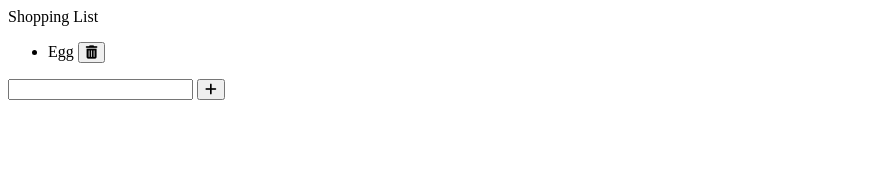
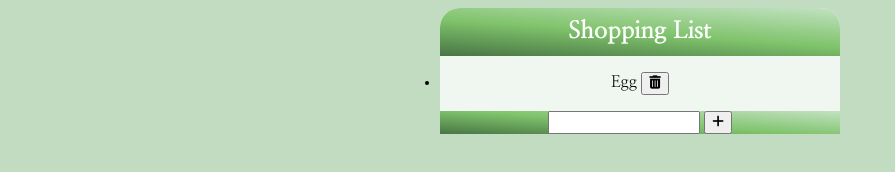
Before and after one commit to Damdadira/todo-list, a plain HTML site: page index.html in a window 1280 px wide. Shown: the whole page, without its empty margins (0-895 px from the left). Drawn offline with Linux system fonts and the light colour scheme.

Commit message:
CSS: gradient

```diff
--- a/index.html
+++ b/index.html
@@ -11,6 +11,12 @@
       src="https://kit.fontawesome.com/800bccca5a.js"
       crossorigin="anonymous"
     ></script>
+    <link rel="preconnect" href="https://fonts.googleapis.com" />
+    <link rel="preconnect" href="https://fonts.gstatic.com" crossorigin />
+    <link
+      href="https://fonts.googleapis.com/css2?family=Nanum+Myeongjo:wght@400;700;800&display=swap"
+      rel="stylesheet"
+    />
   </head>
   <body>
     <section class="list">
--- a/style.css
+++ b/style.css
@@ -0,0 +1,53 @@
+:root {
+  /* Font weight */
+  --weight-regular: 400;
+  --weight-bold: 700;
+  --whight-extra-bold: 800;
+}
+
+* {
+  box-sizing: border-box;
+  font-family: 'Nanum Myeongjo', serif;
+}
+
+ul {
+  padding: 0;
+}
+
+body {
+  background-color: rgba(98, 166, 98, 0.389);
+  text-align: center;
+}
+
+.list {
+  width: 400px;
+  margin: auto;
+  background-color: rgba(255, 255, 255, 0.753);
+  border-radius: 20px;
+}
+
+.header {
+  height: 48px;
+  padding: 8px;
+  font-size: 24px;
+  font-weight: var(--whight-extra-bold);
+  background: rgb(194, 226, 193);
+  background: linear-gradient(
+    184deg,
+    rgba(194, 226, 193, 1) 0%,
+    rgba(127, 195, 107, 1) 52%,
+    rgba(72, 117, 69, 1) 100%
+  );
+  border-radius: 20px 20px 0 0; /*위에만 radius주는 방법(양 옆 왼, 오만 값 주기)*/
+  color: white;
+}
+
+.footer {
+  background: rgb(194, 226, 193);
+  background: linear-gradient(
+    184deg,
+    rgba(194, 226, 193, 1) 0%,
+    rgba(127, 195, 107, 1) 52%,
+    rgba(72, 117, 69, 1) 100%
+  );
+}
```
